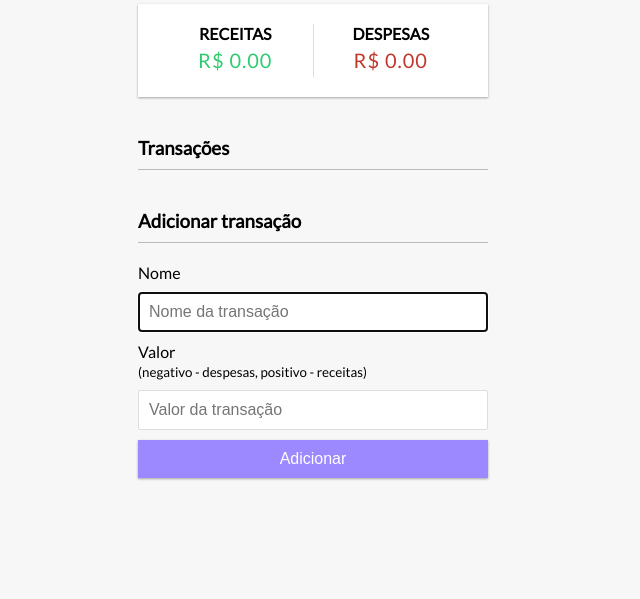
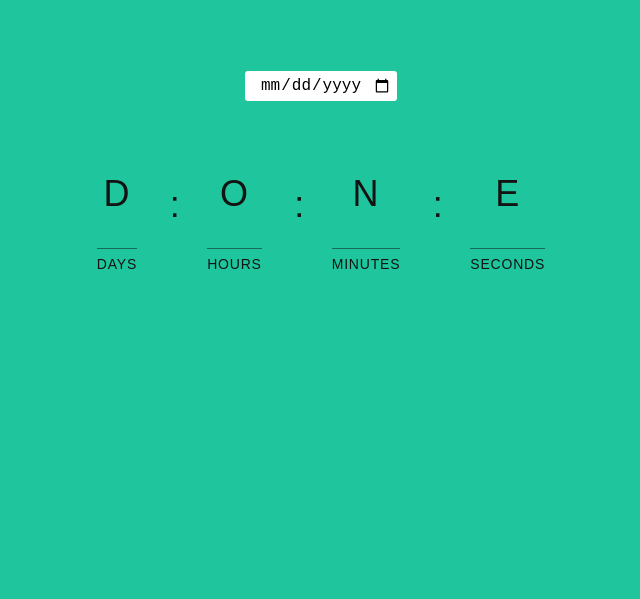
Before and after one commit to Wes-1309/Contador-de-tempo, a plain HTML site: page index.html in a window 1280 px wide. Shown: the part 217-816 px from the top of the page, without its empty margins (327-967 px from the left). Drawn offline with Linux system fonts and the light colour scheme.

Commit message:
Corrigindo Update

```diff
--- /dev/null
+++ b/index.css
@@ -0,0 +1,100 @@
+html{
+    font-size: 62.5%;
+    font-family: 'Montserrat', sans-serif;
+    font-weight: 300;
+    line-height: 1rem;
+    letter-spacing: .08rem;
+}
+
+body{
+    display: flex;
+    justify-content: center;
+    align-items: center;
+    flex-flow: column;
+    font-size: 1.4rem;
+    font-weight: inherit;
+    background-color: #1fc69d;
+    height: 100vh;
+    width: 100vw;
+}
+
+.container{
+    position: relative;
+    display: flex;
+    flex-direction: row;
+    justify-content: center;
+    align-items: center;
+    height: 20rem;
+    width: 60rem;
+    background-color: transparent;
+    border-radius: 3px;
+    box-shadow: none;
+}
+
+.clock-column{
+    margin-right: 7rem;
+    text-align: center;
+    position: relative;
+
+    &::after{
+        content: ':';
+        display: block;
+        height: .25rem;
+        width: .25rem;
+        font-size: 36px;
+        font-weight: 200;
+        color: #131313;
+        position: absolute;
+        top: 60px;
+        right: -35px;
+    }
+
+    &:last-child{
+        &::after{
+            display: none;
+        }
+    }
+}
+
+.clock-column:last-child{
+    margin-right: 0;
+}
+
+.clock-label{
+    padding-top: 10px;
+    text-transform: uppercase;
+    color: #131313;
+    font-size: 14px;
+    text-align: center;
+    border-top: 1px solid rgba(19,19,19,0.5);
+}
+
+.clock-timer{
+    color: #131313;
+    font-size: 36px;
+    line-height: 1;
+}
+
+.clock-input{
+    clear: both;
+    text-align: center;
+    max-width: 500px;
+    width: 100%;
+    margin: 0 auto 10px;
+}
+
+input#time-to{
+    padding: 5px;
+    border: 0;
+    border-radius: 3px;
+    font-size: 16px;
+    font-family: monospace;
+    text-align: center;
+    color: #010101;
+    background-color: #fff;
+}
+
+.done{
+    color: #fff;
+    font-weight: 600;
+}
--- a/index.html
+++ b/index.html
@@ -4,53 +4,40 @@
     <meta charset="UTF-8">
     <meta http-equiv="X-UA-Compatible" content="IE=edge">
     <meta name="viewport" content="width=device-width, initial-scale=1.0">
-    <title>Controle de Despesas</title>
-    <link rel="stylesheet" href="style.css">
+    <title>Countdown timer</title>
+    <link rel="stylesheet" href="index.css">
 </head>
 <body>
 
-    <h2>Controle de despesas</h2>
+    <div class="clock-input">
+        <input type="date" name="time-to" class="time-to" id="time-to" value="" onchange="calcTime(this.value)">
+    </div>
 
     <div class="container">
-      <h4>Saldo atual</h4>
 
-      <h1 id="balance" class="balance">R$ 0.00</h1>
-
-      <div class="inc-exp-container">
-        <div>
-          <h4>Receitas</h4>
-          <p id="money-plus" class="money plus">+ R$0.00</p>
+        <div class="clock-column">
+            <p class="clock-day clock-timer"></p>
+            <p class="clock-label">Days</p>
         </div>
 
-        <div>
-          <h4>Despesas</h4>
-          <p id="money-minus" class="money minus">- R$0.00</p>
-        </div>
-      </div>
-
-      <h3>Transações</h3>
-
-      <ul id="transactions" class="transactions"></ul>
-
-      <h3>Adicionar transação</h3>
-
-      <form id="form">
-        <div class="form-control">
-          <label for="text">Nome</label>
-          <input autofocus type="text" id="text" placeholder="Nome da transação" />
+        <div class="clock-column">
+            <p class="clock-hours clock-timer"></p>
+            <p class="clock-label">Hours</p>
         </div>
 
-        <div class="form-control">
-          <label for="amount">Valor <br />
-            <small>(negativo - despesas, positivo - receitas)</small>
-          </label>
-          <input type="number" id="amount" placeholder="Valor da transação" />
+        <div class="clock-column">
+            <p class="clock-minutes clock-timer"></p>
+            <p class="clock-label">Minutes</p>
         </div>
 
-        <button class="btn">Adicionar</button>
-      </form>
+        <div class="clock-column">
+            <p class="clock-seconds clock-timer"></p>
+            <p class="clock-label">Seconds</p>
+        </div>
+
     </div>
 
-    <script src="script.js"></script>
+    <script type="text/javascript" src="script.js"></script>
+
 </body>
 </html>
--- a/script.js
+++ b/script.js
@@ -1,115 +1,52 @@
-const transactionsUl = document.querySelector('#transactions') // Constante indicado o local onde será criado o elemento <li>
-const incomeDisplay = document.querySelector('#money-plus') // Constante indicado o local onde será incluso as entradas (positivo)
-const expenseDisplay = document.querySelector('#money-minus') // Constante indicado o local onde será incluso as saídas (negativo)
-const balanceDisplay = document.querySelector('#balance') // Constante indicado o local onde será incluso o saldo em carteira
-const form = document.querySelector('#form') // Constante indicando o campo do formulário para acrescentar receidas e despesas.
-const inputTransactionName = document.querySelector('#text') // Constante indicando o campo que vai receber o nome da transação (Depesa ou Receita)
-const inputTransactionAmount = document.querySelector('#amount')
+// load event listeners
+loadEventListeners();
 
-/*
-let transactions = [
-    {id:1, name: 'Bolo de Brigadeiro', amount: -20},
-    {id:2, name: 'Salario', amount: 300},
-    {id:3, name: 'Torta de Frango', amount: -10},
-    {id:4, name: 'Violão', amount: 150}
-] // criando um array (JSON), para buscar as informações.
+function loadEventListeners() {
+    document.addEventListener('DOMContentLoaded', function() { calcTime(); });
+};
 
-Utilizado no começo da criação das funções, após criar o localStorage, não precisou mais e pode ser deletado.
-*/
+var timeto = document.getElementById('time-to').value,
+    date,
+    now = new Date(),
+    newYear = new Date('1.1.2020').getTime(),
+    startTimer = '';
 
-const localStorageTransactions = JSON.parse(localStorage
-    .getItem('transactions'))
-let transactions = localStorage
-    .getItem('transactions') !== null ? localStorageTransactions : []
+// calculate date, hour, minute and second
+function calcTime(dates) {
+    //ui variables
+    clearInterval(startTimer);
 
-const removeTransaction = ID =>{ // Função criada para deletar um item na carteira e incluso no button.
-    transactions = transactions.filter(transaction =>
-        transaction.id !== ID)
-    init()
-}
-
-const addTransactionIntoDOM = transaction =>{
-    //Obter o operador matemático
-
-    const operator = transaction.amount < 0 ? '-' : '+' // Para definir o sinal
-    const CSSClass = transaction.amount < 0 ? 'minus' : 'plus' // para criar a class minus ou plus
-    const amountWithoutOperator = Math.abs(transaction.amount) // para voltar um número absoluto, sem sinal
-    const li = document.createElement('li') // criando um elemento <li>, porém cria como objeto.
-
-    li.classList.add(CSSClass) // adicionando a class <li class="">
-    li.innerHTML = `
-    ${transaction.name}
-        <span>${operator} R$ ${amountWithoutOperator}</span>
-        <button class="delete-btn" onClick="removeTransaction(${transaction.id})">
-        x
-        </button>
-    ` //Inserindo o formato como será criado o elemento <li>
-
-    transactionsUl.append(li) // Adiciona em forma de string-> Append insere por último e o prepend adiciona por primeiro.
-
-}
-
-
-const updateBalanceValues = () => { //receber os valores de cada transação, gerando um array.
-
-    const transactionsAmount = transactions
-        .map(transaction => transaction.amount)
-    const total = transactionsAmount  //Função executa a soma dos valores descritos
-        .reduce((accumulator, transaction) => accumulator + transaction, 0)
-        .toFixed(2)
-    const income = transactionsAmount  //Função para buscar somente valores desejado, neste caso somente o que é receita (positivo)
-        .filter(value => value > 0)
-        .reduce((accumulator, value) => accumulator + value, 0)
-        .toFixed(2)
-    const expense = Math.abs(transactionsAmount  //Função para buscar somente valores desejado, neste caso somente o que é gasto (negativo)
-        .filter(value => value <0)
-        .reduce((accumulator, value) => accumulator + value, 0)) // Incluso o Math.abs() para retirar o sinal de (-).
-        .toFixed(2)
-
-    balanceDisplay.textContent = `R$ ${total}` // Irá mostra no html o valor total da carteira
-    incomeDisplay.textContent = `R$ ${income}` // Irá mostra no html o valor total das entradas (positivo)
-    expenseDisplay.textContent = `R$ ${expense}` // Irá mostra no html o valor total das saídas (negativo)
-}
-
-
-const init = () => { //Carrega as informações quando a página for carregada.
-    transactionsUl.innerHTML = '' //Para limpar a string e não duplicar os valores quando acrescentar uma nova transação
-    transactions.forEach(addTransactionIntoDOM)
-    updateBalanceValues()
-}
-
-init()
-
-// Adicionando a lista de eventos no FORM
-
-const updateLocalSorage = () => { // Criado função para armazenar no local storage as informações
-    localStorage.setItem('transactions', JSON.stringify(transactions))
-}
-
-const generateID = () => Math.round(Math.random() * 1000) //Função para gerar um ID aleatório
-
-form.addEventListener('submit', event => {
-    event.preventDefault() // Para não usar o padrão default de envio do submit e sim usar a função criado abaixo.
-
-    const transactionName = inputTransactionName.value.trim() // Para armazenar as informações inclusas no campo de descrição
-    const transactionAmount = inputTransactionAmount.value.trim() // Para armazenar as informações inclusas no campo de valores
-
-    if(transactionName === '' || transactionAmount === ''){ // Função que vai solicitar que ambos os campos sejam preenchidos para envio.
-        alert('Por favor, preencha tanto o nome quanto o valor da transação!')
-        return // Para a função casa o IF acima não seja respeitado, assim não segue com a sequência da função.
+    if(typeof(dates) == 'undefined'){
+        date = new Date(newYear).getTime();
+    }else{
+        date = new Date(dates).getTime();
     }
 
-    const transaction = { //Para gerar as informações inclusas em forma de array para enviar ao transactions
-        id:generateID(),
-        name: transactionName,
-        amount: Number(transactionAmount) // Utilizado para transformar a transaction amount em número ao invés de string
+    function updateTimer(date){
+
+        var now = new Date().getTime();
+        var distance = date - now;
+
+        // Time calculations for days, hours, minutes and second
+        var days = Math.floor(distance / (1000 * 60 * 60 * 24));
+        var hours = Math.floor((distance % (1000 * 60 * 60 *24)) / (1000 * 60 * 60));
+        var minutes = Math.floor((distance % (1000 * 60 *60)) / (1000 * 60));
+        var seconds = Math.floor((distance % (1000 * 60)) / 1000)
+
+        //Select element
+        document.querySelector('.clock-day').innerHTML = days;
+        document.querySelector('.clock-hours').innerHTML = hours;
+        document.querySelector('.clock-minutes').innerHTML = minutes;
+        document.querySelector('.clock-seconds').innerHTML = seconds;
+
+        if(now >= date){
+            clearInterval(startTimer);
+            document.querySelector('.clock-day').innerHTML = 'D';
+            document.querySelector('.clock-hours').innerHTML = 'O';
+            document.querySelector('.clock-minutes').innerHTML = 'N';
+            document.querySelector('.clock-seconds').innerHTML = 'E';
+        }
     }
 
-    transactions.push(transaction)
-    init()
-    updateLocalSorage()
-
-    inputTransactionName.value = '' // Para limpar o campo após incluso as informações da decrição
-    inputTransactionAmount.value = '' // Para limpar o campo após incluso as informações do valor
-
-})
+    startTimer = setInterval(function() { updateTimer(date); }, 1000);
+}
--- a/style.css
+++ /dev/null
@@ -1,152 +0,0 @@
-@import url('https://fonts.googleapis.com/css?family=Lato&display=swap');
-
-:root {
-  --box-shadow: 0 1px 3px rgba(0, 0, 0, 0.12), 0 1px 2px rgba(0, 0, 0, 0.24);
-}
-
-* {
-  box-sizing: border-box;
-}
-
-body {
-  background-color: #f7f7f7;
-  display: flex;
-  flex-direction: column;
-  align-items: center;
-  justify-content: center;
-  min-height: 100vh;
-  margin: 0;
-  font-family: 'Lato', sans-serif;
-}
-
-.container {
-  margin: 30px auto;
-  width: 350px;
-}
-
-h1 {
-  letter-spacing: 1px;
-  margin: 0;
-  color: #2e75cc;
-}
-
-h3 {
-  border-bottom: 1px solid #bbb;
-  padding-bottom: 10px;
-  margin: 40px 0 10px;
-}
-
-h4 {
-  margin: 0;
-  text-transform: uppercase;
-}
-
-.inc-exp-container {
-  background-color: #fff;
-  box-shadow: var(--box-shadow);
-  padding: 20px;
-  display: flex;
-  justify-content: space-between;
-  margin: 20px 0;
-}
-
-.inc-exp-container > div {
-  flex: 1;
-  text-align: center;
-}
-
-.inc-exp-container > div:first-of-type {
-  border-right: 1px solid #dedede;
-}
-
-.money {
-  font-size: 20px;
-  letter-spacing: 1px;
-  margin: 5px 0;
-}
-
-.money.plus {
-  color: #2ecc71;
-}
-
-.money.minus {
-  color: #c0392b;
-}
-
-label {
-  display: inline-block;
-  margin: 10px 0;
-}
-
-input[type='text'],
-input[type='number'] {
-  border: 1px solid #dedede;
-  border-radius: 2px;
-  display: block;
-  font-size: 16px;
-  padding: 10px;
-  width: 100%;
-}
-
-.btn {
-  cursor: pointer;
-  background-color: #9c88ff;
-  box-shadow: var(--box-shadow);
-  color: #fff;
-  border: 0;
-  display: block;
-  font-size: 16px;
-  margin: 10px 0 30px;
-  padding: 10px;
-  width: 100%;
-}
-
-.btn:focus,
-.delete-btn:focus {
-  outline: 0;
-}
-
-.transactions {
-  list-style-type: none;
-  padding: 0;
-  margin-bottom: 40px;
-}
-
-.transactions li {
-  background-color: #fff;
-  box-shadow: var(--box-shadow);
-  color: #333;
-  display: flex;
-  justify-content: space-between;
-  position: relative;
-  padding: 10px;
-  margin: 10px 0;
-}
-
-.transactions li.plus {
-  border-right: 5px solid #2ecc71;
-}
-
-.transactions li.minus {
-  border-right: 5px solid #c0392b;
-}
-
-.delete-btn {
-  cursor: pointer;
-  background-color: #e74c3c;
-  border: 0;
-  color: #fff;
-  font-size: 20px;
-  line-height: 20px;
-  padding: 2px 5px;
-  position: absolute;
-  top: 50%;
-  left: 0;
-  transform: translate(-100%, -50%);
-  opacity: 0;
-  transition: opacity 0.3s ease;
-}
-
-.transactions li:hover .delete-btn {
-  opacity: 1;
-}
```
Also changed, not shown: script2.js (added, +53 -0 lines).
